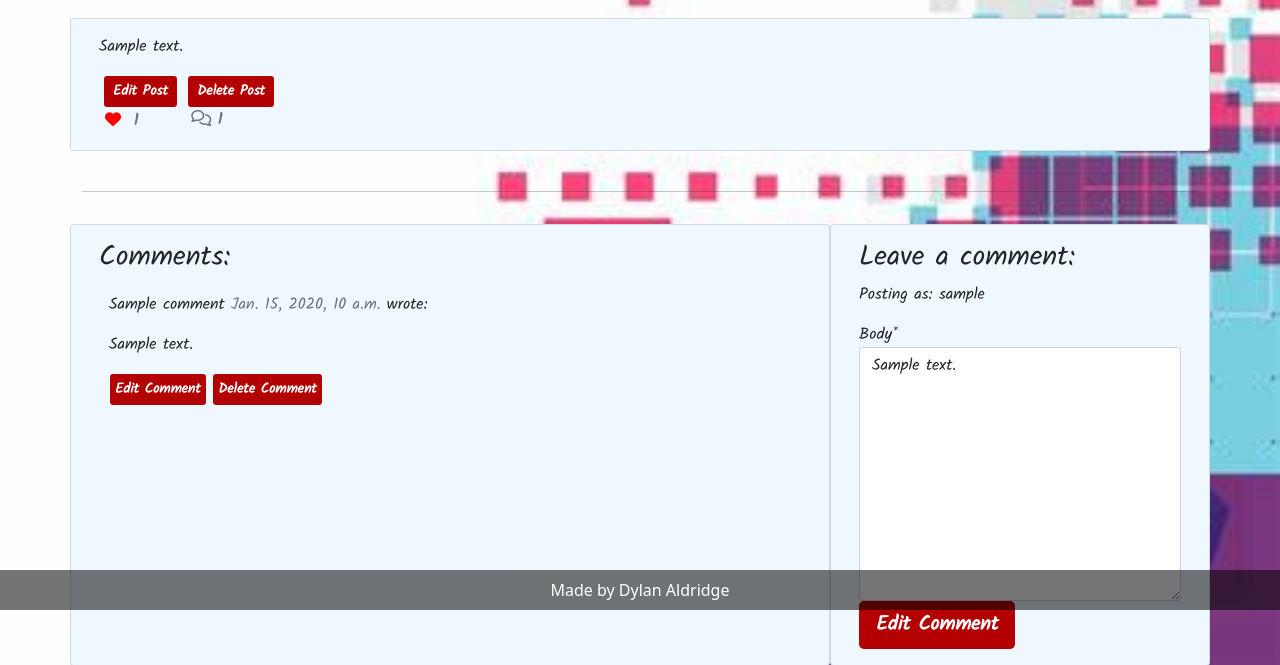
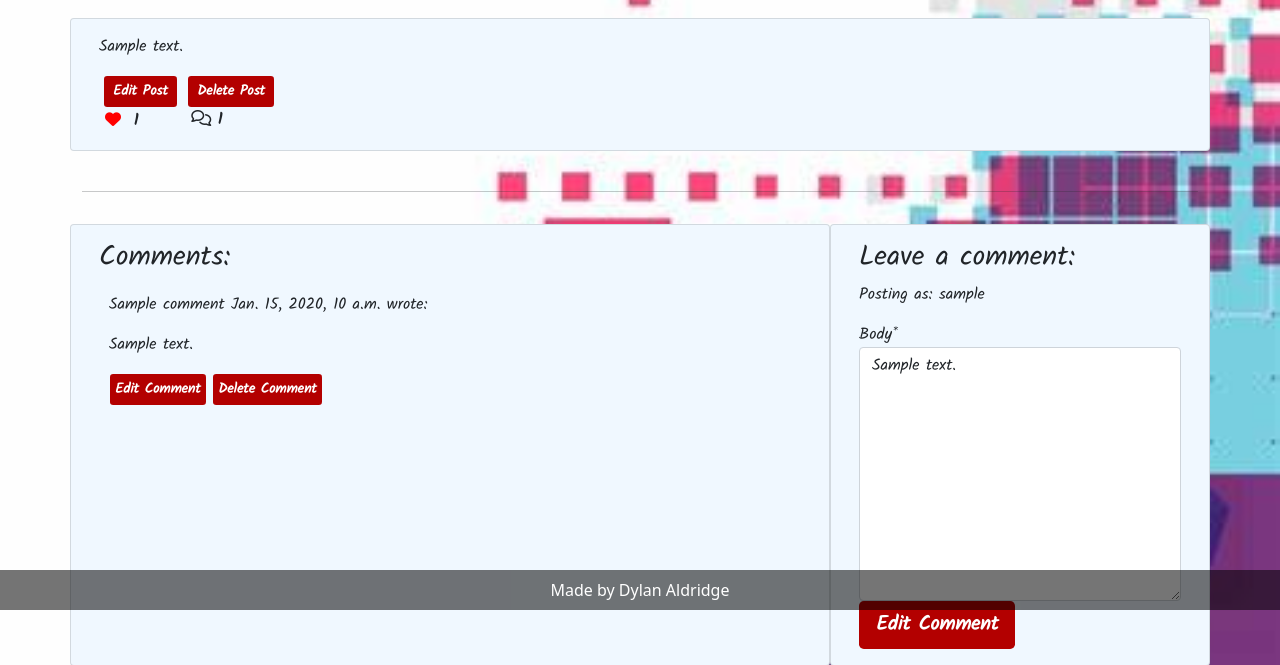
Before and after one commit to Dylan097/gamers-unite, a Django app: page /post/1/1 in a window 1280 px wide. Shown: the part 190-855 px from the top of the page. Run offline with Django 3.2, Linux system fonts and the light colour scheme; a user stored in the database is signed in; tables that the repository leaves empty hold one stand-in row (values such as "Sample post"); some libraries are stand-ins or nearby versions.

Commit message:
Remove some element classes to be accessibility compliant

```diff
--- a/templates/edit_comment.html
+++ b/templates/edit_comment.html
@@ -78,14 +78,14 @@
                                 {% endif %}
                             </form>
                             {% else %}
-                            <span class="text-secondary"><i class="far fa-heart"></i></span>
+                            <span><i class="far fa-heart"></i></span>
                             {% endif %}
-                            <span class="text-secondary">{{ post.num_of_likes }}</span>
+                            <span>{{ post.num_of_likes }}</span>
                         </strong>
                     </div>
                     <div class="col-1">
                         {% with comments.count as total_comments %}
-                        <strong class="text-secondary"><i class="far fa-comments"></i>
+                        <strong><i class="far fa-comments"></i>
                             {{ total_comments }}
                         </strong>
                         {% endwith %}
@@ -107,7 +107,7 @@
                 <div class="comments" style="padding: 10px;">
                     <p class="font-weight-bold">
                         {{ comment.name }}
-                        <span class="text-muted font-weight-normal">
+                        <span class="font-weight-normal">
                             {{ comment.created_on }}
                         </span> wrote:
                     </p>
```
